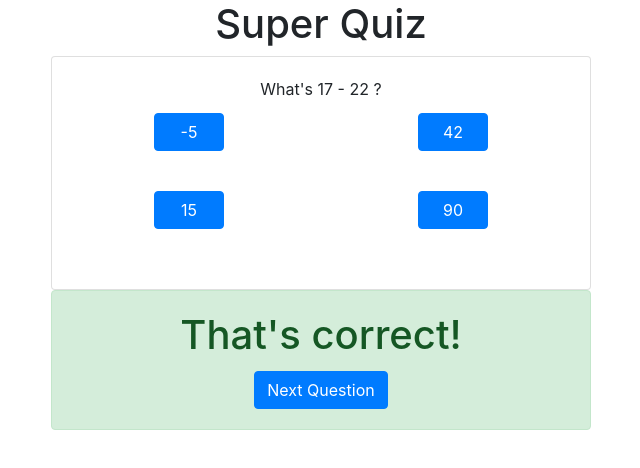
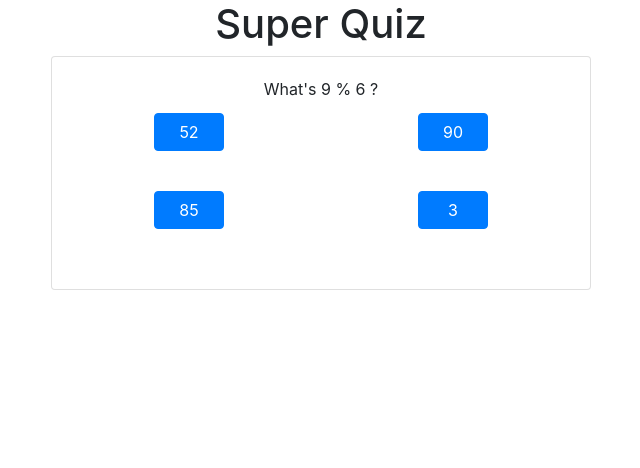
Before and after one commit to nucknine/vuejs, a Vue app in the folder my-app/: page / in a window 1280 px wide. Shown: the top 468 px of the page, without its empty margins (319-959 px from the left). Built offline with nearby package versions, Linux system fonts and the light colour scheme.

Commit message:
working version

```diff
--- a/my-app/src/App.vue
+++ b/my-app/src/App.vue
@@ -2,13 +2,17 @@
   <div class="container">
     <div class="row">
       <div class="col-sm-12 text-center"><h1>Super Quiz</h1></div>
-      <app-all-answers
-        :question="question"
-        :operation="operation"
-        :answers="answers"
-        :answer="answer">
-      </app-all-answers>
-      <app-success></app-success>
+      <transition name="flip" mode="out-in">
+        <component
+          @changeToQuiz="newQuiz"
+          @rightAnswer="selected = 'app-success'"
+          :question="question"
+          :operation="operation"
+          :answers="answers"
+          :answer="answer"
+          :is="selected">
+        </component>
+      </transition>
     </div>
   </div>
 </template>
@@ -21,16 +25,31 @@ import Success from './components/SuccessComponent'
 export default {
   data () {
     return {
-      firstNumber: Math.floor(Math.random() * 30),
-      secondNumber: Math.floor(Math.random() * 30),
-      operation: Math.floor(Math.random() * 4),
+      selected: '',
+      firstNumber: 0,
+      secondNumber: 0,
+      operation: '',
       answers: []
     }
   },
+  methods: {
+    newQuiz () {
+      this.init()
+    },
+    init () {
+      this.answers = []
+      this.selected = 'app-all-answers'
+      this.firstNumber = Math.floor(Math.random() * 30)
+      this.secondNumber = Math.floor(Math.random() * 30)
+      this.operation = Math.floor(Math.random() * 4)
+
+      for (let i = 0; i < 4; i++) {
+        this.answers.push(Math.floor(Math.random() * 100))
+      }
+    }
+  },
   created () {
-    for (let i = 0; i < 4; i++) {
-      this.answers.push(Math.floor(Math.random() * 100))
-    }
+    this.init()
   },
   computed: {
     question () {
@@ -69,4 +88,34 @@ export default {
   color: #2c3e50;
   margin-top: 60px;
 }
+
+.flip-enter {
+  opacity: 0;
+}
+
+.flip-enter-active {
+  /* animation: flip-in 1s ease-out forwards; */
+  transition: opacity 1s ease-in-out;
+  opacity: 1;
+}
+
+.flip-leave {
+  opacity: 1;
+}
+
+.flip-leave-active {
+  animation: flip-in 1s ease-out forwards;
+  transition: opacity 1s ease-in-out;
+  opacity: 0;
+}
+
+@keyframes flip-in {
+        from {
+            transform: rotate3d(0, 1, 0, 0deg);
+        }
+        to {
+            transform: rotate3d(0, 1, 0, 180deg);
+        }
+    }
+
 </style>
--- a/my-app/src/components/AllAnswersComponent.vue
+++ b/my-app/src/components/AllAnswersComponent.vue
@@ -31,9 +31,9 @@ export default {
   methods: {
     checkAnswer (ev) {
       if (ev.target.innerText === this.answer + '') {
-        console.log('right')
+        this.$emit('rightAnswer', true)
       } else {
-        console.log('not')
+        window.confirm('Answer isnt right')
       }
     }
   }
--- a/my-app/src/components/SuccessComponent.vue
+++ b/my-app/src/components/SuccessComponent.vue
@@ -6,7 +6,10 @@
                 <h1>That's correct!</h1>
             </div>
             <div class="card-text text-center">
-                <div class="btn btn-default btn-primary">Next Question</div>
+              <div
+                @click="backToQuiz"
+                class="btn btn-default btn-primary">
+                Next Question</div>
             </div>
           </div>
         </div>
@@ -15,6 +18,10 @@
 
 <script>
 export default {
-
+  methods: {
+    backToQuiz () {
+      this.$emit('changeToQuiz', true)
+    }
+  }
 }
 </script>
```
